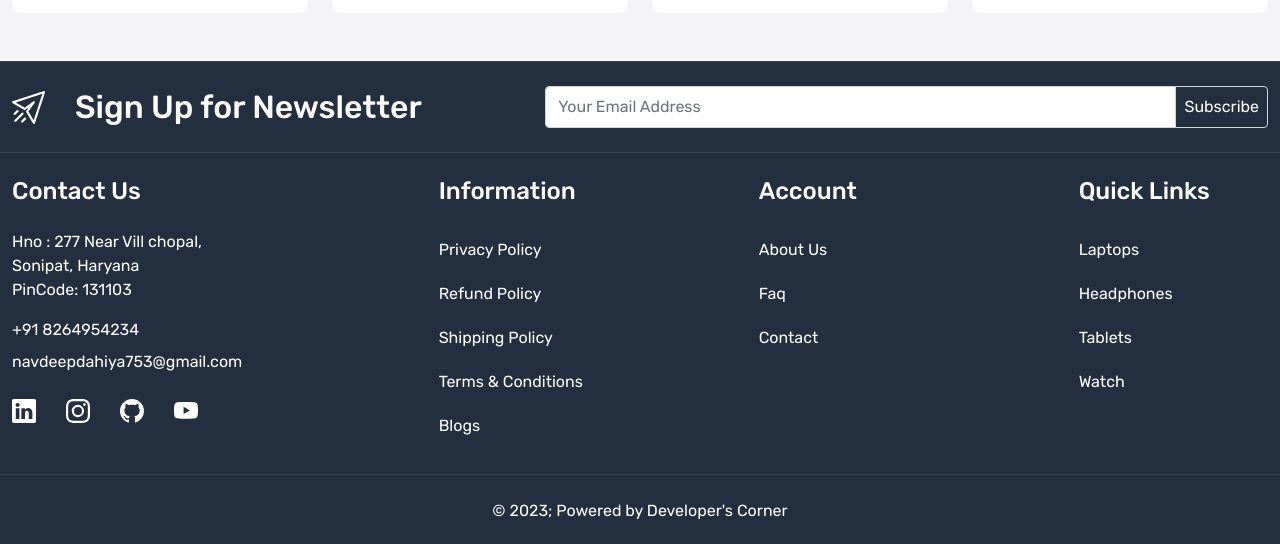
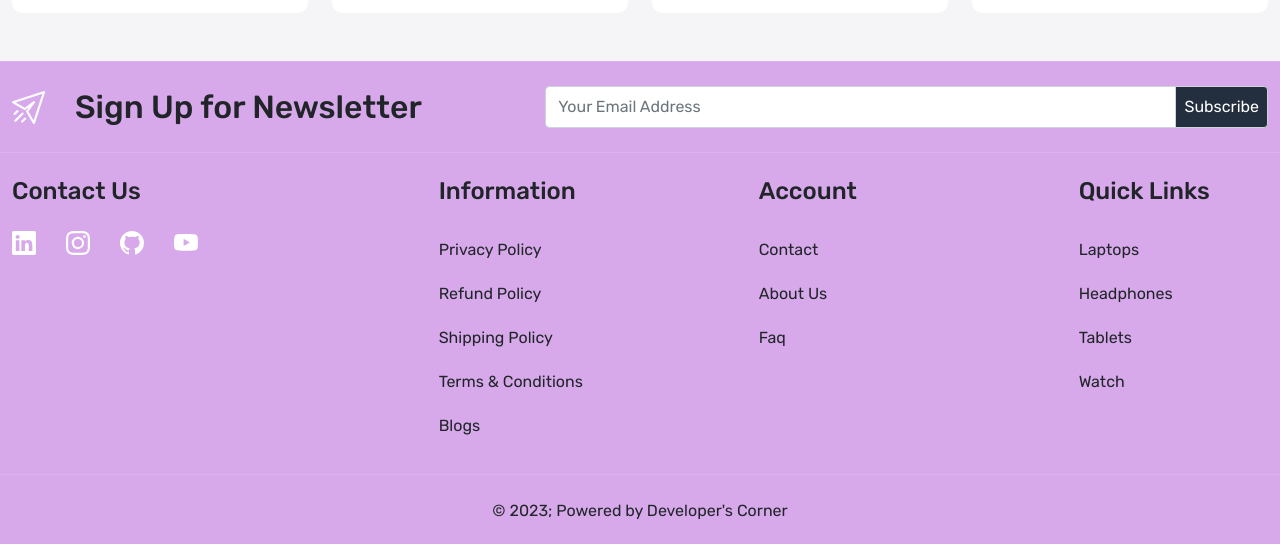
Before and after one commit to i-am-SnehaChauhan/WomenEmpowermentProject, a React (Create React App) app in the folder client/: page / in a window 1280 px wide. Shown: the part 5926-6470 px from the top of the page. Built offline with nearby package versions, Linux system fonts and the light colour scheme.

Commit message:
footer done

```diff
--- a/client/src/App.css
+++ b/client/src/App.css
@@ -113,14 +113,14 @@ a {
 /* Footer Part */
 
 footer {
-  background-color: var(--color-232f3e);
+  background-color: #d7a9eb;
 }
 
 footer:not(:first-child) {
   border-top: 1px solid rgba(255, 255, 255, 0.1);
 }
 footer .input-group-text {
-  background-color: var(--color-232f3e);
+  background-color: #232f3e;
   color: white;
   padding: 8px 17px;
 }
@@ -135,7 +135,7 @@ footer .input-group-text {
   font-size: 16px;
   font-weight: 400;
   line-height: 24px;
-  color: var(--color-bf4800);
+  color: #bf4800;
   margin: 0 0 12px;
   letter-spacing: 0.3px;
   text-transform: uppercase;
--- a/client/src/components/Footer.js
+++ b/client/src/components/Footer.js
@@ -11,7 +11,7 @@ const Footer = () => {
             <div className="col-5">
               <div className="footer-top-data d-flex gap-30 align-items-center">
                 <img src={newsletter} alt="newsletter" />
-                <h2 className="mb-0 text-white">Sign Up for Newsletter</h2>
+                <h2 className="mb-0 text-dark">Sign Up for Newsletter</h2>
               </div>
             </div>
             <div className="col-7">
@@ -35,9 +35,9 @@ const Footer = () => {
         <div className="container-xxl">
           <div className="row">
             <div className="col-4">
-              <h4 className="text-white mb-4">Contact Us</h4>
+              <h4 className="text-dark mb-4">Contact Us</h4>
               <div>
-                <address className="text-white fs-6">
+                {/* <address className="text-white fs-6">
                   Hno : 277 Near Vill chopal, <br /> Sonipat, Haryana <br />
                   PinCode: 131103
                 </address>
@@ -52,7 +52,7 @@ const Footer = () => {
                   className="mt-2 d-block mb-0 text-white"
                 >
                   navdeepdahiya753@gmail.com
-                </a>
+                </a> */}
                 <div className="social_icons d-flex align-items-center gap-30 mt-4">
                   <a className="text-white" href="#">
                     <BsLinkedin className="fs-4" />
@@ -70,38 +70,38 @@ const Footer = () => {
               </div>
             </div>
             <div className="col-3">
-              <h4 className="text-white mb-4">Information</h4>
+              <h4 className="text-dark mb-4">Information</h4>
               <div className="footer-link d-flex flex-column">
-                <Link to="/privacy-policy" className="text-white py-2 mb-1">
+                <Link to="/privacy-policy" className="text-dark py-2 mb-1">
                   Privacy Policy
                 </Link>
-                <Link to="/refund-policy" className="text-white py-2 mb-1">
+                <Link to="/refund-policy" className="text-dark py-2 mb-1">
                   Refund Policy
                 </Link>
-                <Link to="/shipping-policy" className="text-white py-2 mb-1">
+                <Link to="/shipping-policy" className="text-dark py-2 mb-1">
                   Shipping Policy
                 </Link>
-                <Link to="/term-conditions" className="text-white py-2 mb-1">
+                <Link to="/term-conditions" className="text-dark py-2 mb-1">
                   Terms & Conditions
                 </Link>
-                <Link className="text-white py-2 mb-1">Blogs</Link>
+                <Link className="text-dark py-2 mb-1">Blogs</Link>
               </div>
             </div>
             <div className="col-3">
-              <h4 className="text-white mb-4">Account</h4>
+              <h4 className="text-dark mb-4">Account</h4>
               <div className="footer-link d-flex flex-column">
-                <Link className="text-white py-2 mb-1">About Us</Link>
-                <Link className="text-white py-2 mb-1">Faq</Link>
-                <Link className="text-white py-2 mb-1">Contact</Link>
+                <Link className="text-dark py-2 mb-1">Contact</Link>
+                <Link className="text-dark py-2 mb-1">About Us</Link>
+                <Link className="text-dark py-2 mb-1">Faq</Link>
               </div>
             </div>
             <div className="col-2">
-              <h4 className="text-white mb-4">Quick Links</h4>
+              <h4 className="text-dark mb-4">Quick Links</h4>
               <div className="footer-link d-flex flex-column">
-                <Link className="text-white py-2 mb-1">Laptops</Link>
-                <Link className="text-white py-2 mb-1">Headphones</Link>
-                <Link className="text-white py-2 mb-1">Tablets</Link>
-                <Link className="text-white py-2 mb-1">Watch</Link>
+                <Link className="text-dark py-2 mb-1">Laptops</Link>
+                <Link className="text-dark py-2 mb-1">Headphones</Link>
+                <Link className="text-dark py-2 mb-1">Tablets</Link>
+                <Link className="text-dark py-2 mb-1">Watch</Link>
               </div>
             </div>
           </div>
@@ -111,7 +111,7 @@ const Footer = () => {
         <div className="container-xxl">
           <div className="row">
             <div className="col-12">
-              <p className="text-center mb-0 text-white">
+              <p className="text-center mb-0 text-dark">
                 &copy; {new Date().getFullYear()}; Powered by Developer's Corner
               </p>
             </div>
```
